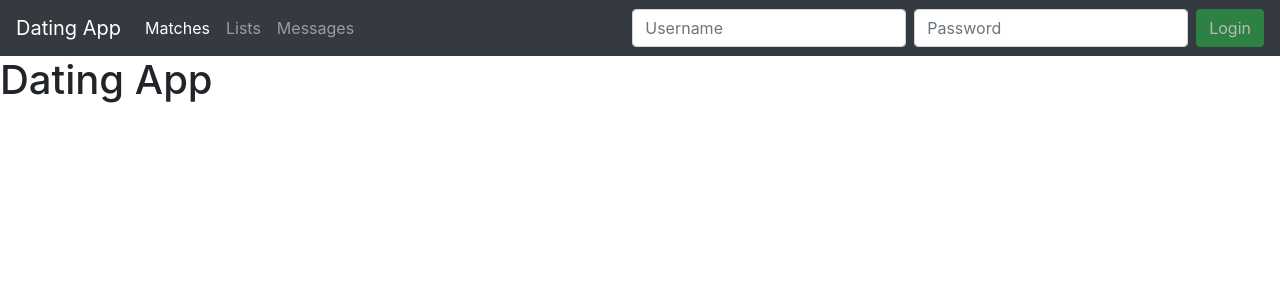
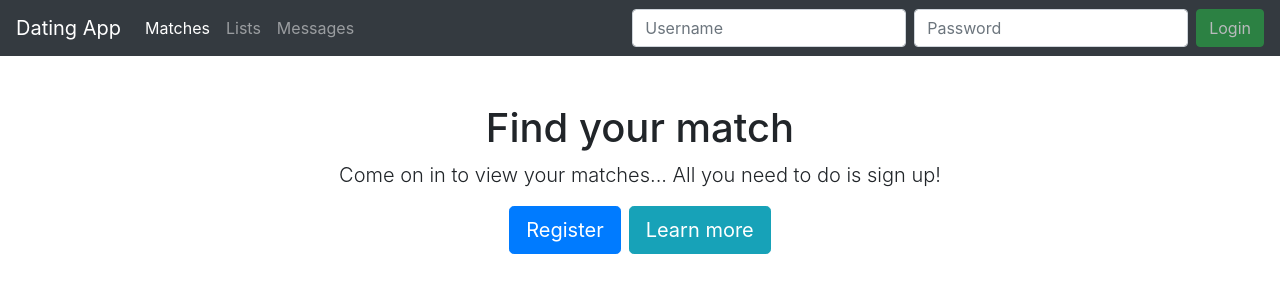
Before and after one commit to muhammed-elkady/DatingApp, an Angular app in the folder DatingApp.Spa/ClientApp/: page / in a window 1280 px wide. Shown: the top 300 px of the page. Built offline with nearby package versions, Linux system fonts and the light colour scheme.

Commit message:
adding home & register components

```diff
--- a/DatingApp.Spa/ClientApp/src/app/app.component.html
+++ b/DatingApp.Spa/ClientApp/src/app/app.component.html
@@ -1,2 +1,2 @@
 <app-nav></app-nav>
-<h1>Dating App</h1>
+<app-home></app-home>
--- /dev/null
+++ b/DatingApp.Spa/ClientApp/src/app/home/home.component.html
@@ -0,0 +1,18 @@
+<div class="container mt-5">
+  <div style="text-align: center">
+    <h1>Find your match</h1>
+    <p class="lead">Come on in to view your matches... All you need to do is sign up!</p>
+    <div class="text-center">
+      <button class="btn btn-primary btn-lg mr-2">Register</button>
+      <button class="btn btn-info btn-lg">Learn more</button>
+    </div>
+  </div>
+
+  <div class="container">
+    <div class="row justify-content-center">
+      <div class="col-4">
+
+      </div>
+    </div>
+  </div>
+</div>
--- /dev/null
+++ b/DatingApp.Spa/ClientApp/src/app/home/home.component.ts
@@ -0,0 +1,15 @@
+import { Component, OnInit } from '@angular/core';
+
+@Component({
+  selector: 'app-home',
+  templateUrl: './home.component.html',
+  styleUrls: ['./home.component.css']
+})
+export class HomeComponent implements OnInit {
+
+  constructor() { }
+
+  ngOnInit() {
+  }
+
+}
--- /dev/null
+++ b/DatingApp.Spa/ClientApp/src/app/register/register.component.html
@@ -0,0 +1,18 @@
+<form>
+  <h2 class="text-center text-primary">Sign Up</h2>
+  <hr>
+
+  <div class="form-group">
+    <input type="text" class="form-control" placeholder="Username">
+  </div>
+
+  <div class="form-group">
+    <input type="password" class="form-control" placeholder="Password">
+  </div>
+
+  <div class="form-group text-center">
+    <button class="btn btn-success" type="submit">Register</button>
+    <button class="btn btn-default" type="button">Cancel</button>
+  </div>
+
+</form>
--- /dev/null
+++ b/DatingApp.Spa/ClientApp/src/app/register/register.component.ts
@@ -0,0 +1,15 @@
+import { Component, OnInit } from '@angular/core';
+
+@Component({
+  selector: 'app-register',
+  templateUrl: './register.component.html',
+  styleUrls: ['./register.component.css']
+})
+export class RegisterComponent implements OnInit {
+
+  constructor() { }
+
+  ngOnInit() {
+  }
+
+}
```
Also changed, not shown: DatingApp.Spa/ClientApp/src/app/app.module.ts (+6 -5 lines), DatingApp.Spa/ClientApp/src/app/home/home.component.css (added), DatingApp.Spa/ClientApp/src/app/register/register.component.css (added), 2 other files (tests, documents, lock files or other folders).
